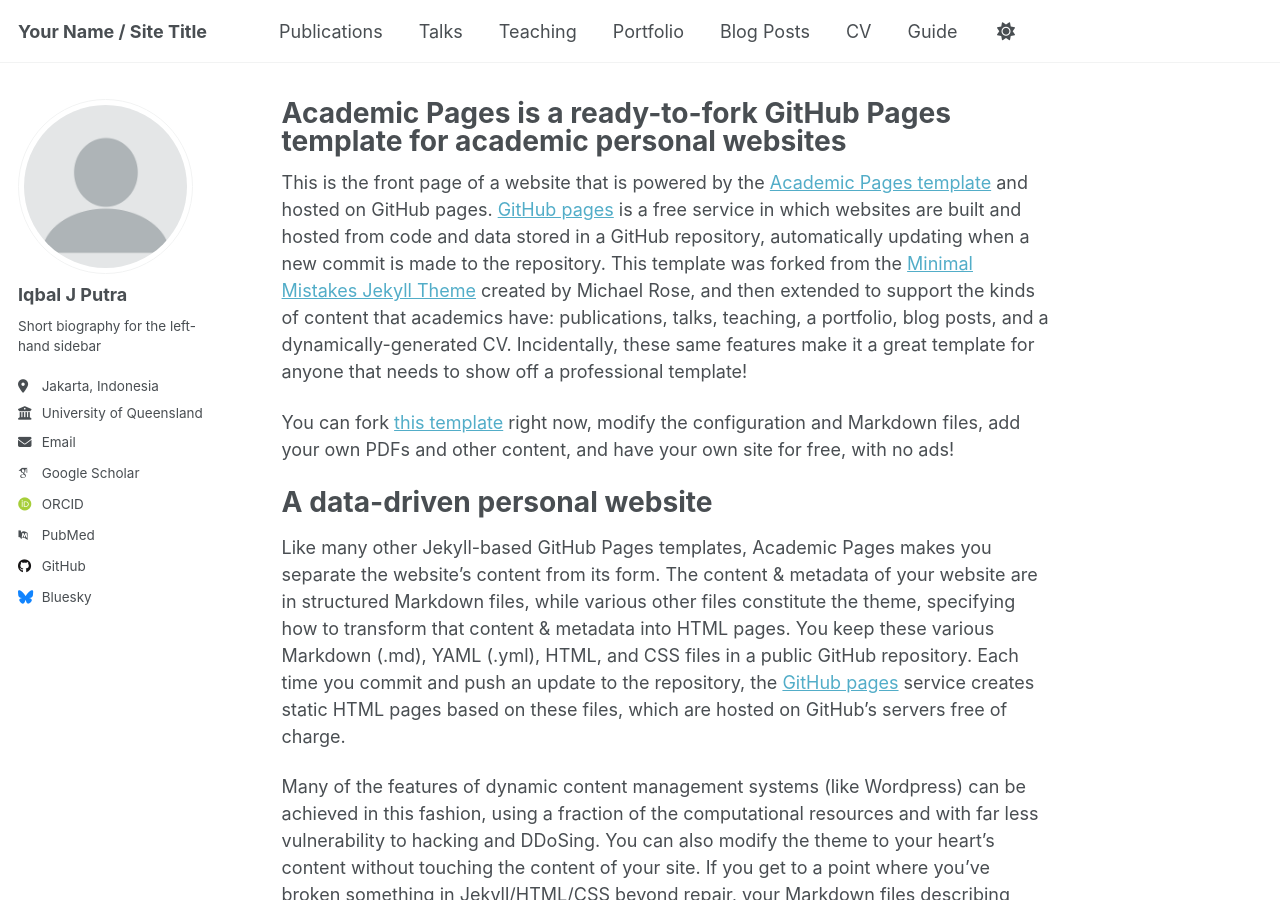
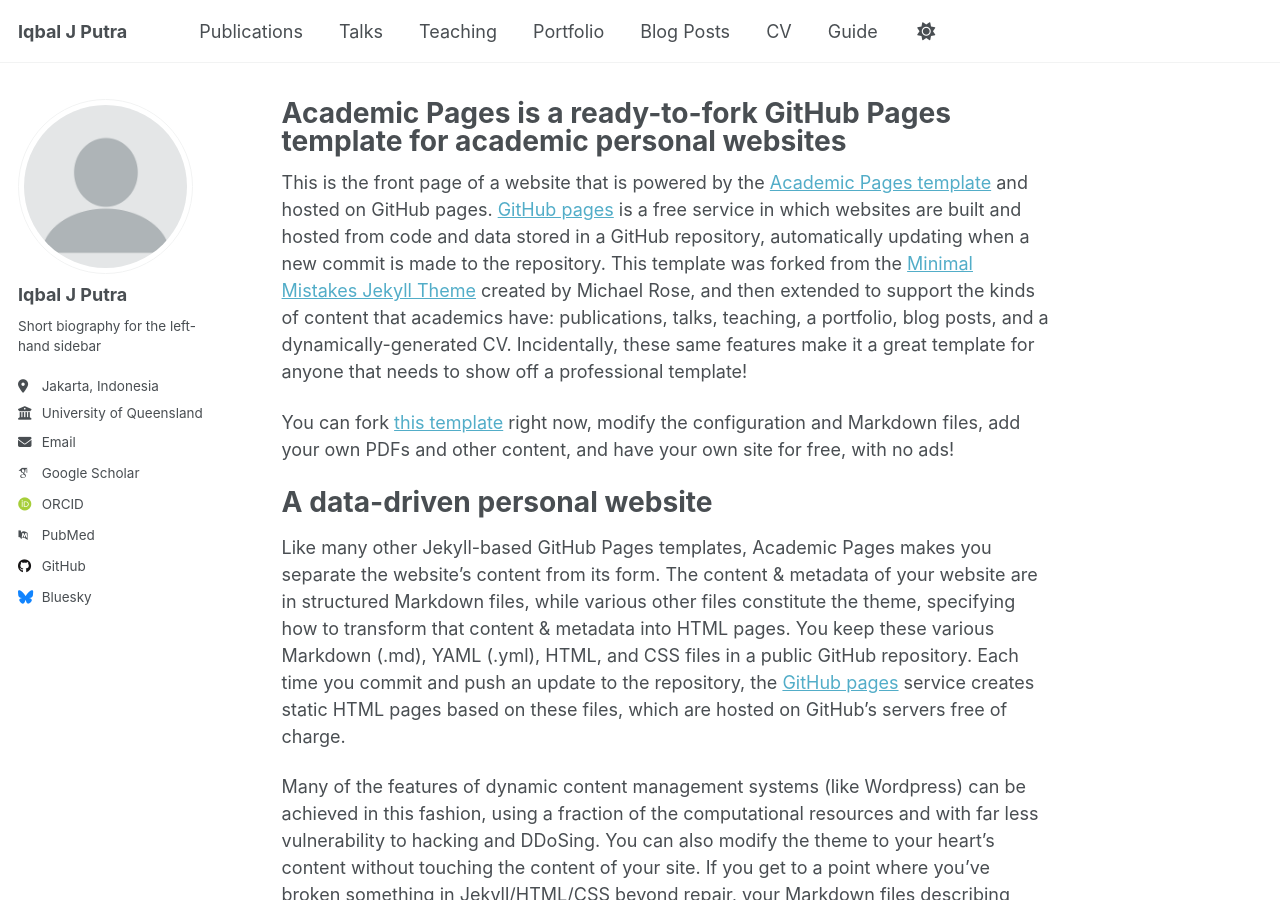
Before and after one commit to iqbal1201/iqbal1201.github.io, a Jekyll site: the page built from _pages/about.md, in a window 1280 px wide and 900 px high. Built offline with Jekyll 4.4.1, drawn with Linux system fonts in a browser that asks for light colours; some web fonts are replaced; a script that is not in the unit is left out.

Commit message:
Update _config.yml

```diff
--- a/_config.yml
+++ b/_config.yml
@@ -9,11 +9,11 @@
 # Basic Site Settings
 locale                   : "en-US"
 site_theme               : "default" # Currently available options are "default", "air"
-title                    : "Your Name / Site Title"
+title                    : "Iqbal J Putra"
 title_separator          : "-"
 name                     : &name "Iqbal J Putra"
 description              : &description "Your Name's academic portfolio"   # Update this with a general description of your site, this is the default if not overridden by a page
-url                      : https://academicpages.github.io # The base hostname & protocol for your site e.g. "https://[your GitHub username].github.io",
+url                      : https://iqbal1201.github.io # The base hostname & protocol for your site e.g. "https://[your GitHub username].github.io",
                                                            # or if you already have some other page hosted on Github then use "https://[your GitHub username].github.io/[Your Repo Name]"
 baseurl                  : "" # the subpath of your site, e.g. "/blog"
 repository               : "academicpages/academicpages.github.io"
```
